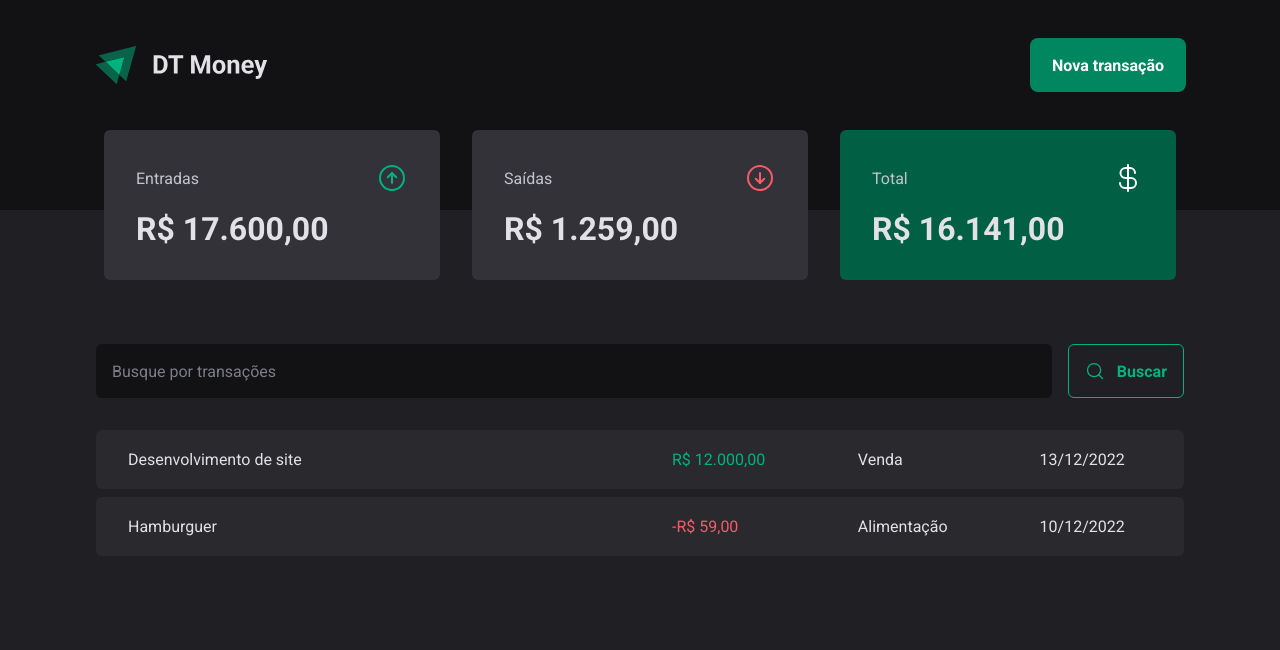
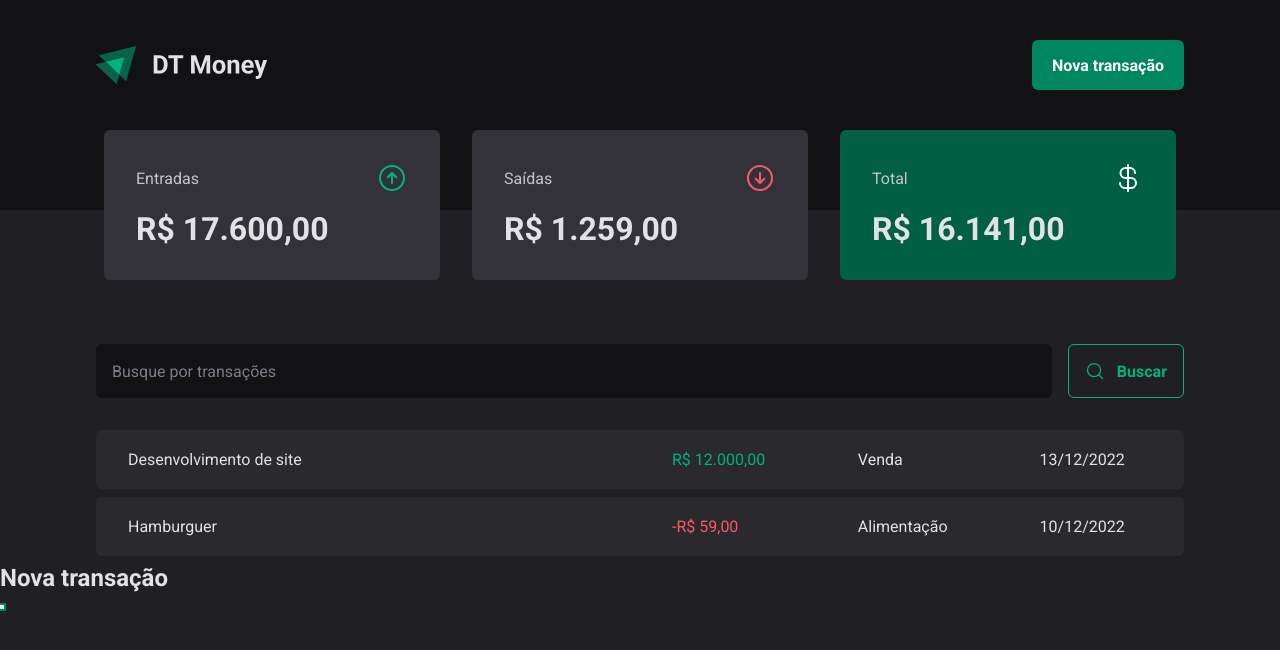
Before and after one commit to franciscovinicios/dtmoney-react, a React (Vite) app: page / in a window 1280 px wide. Both pictures are taken after a click on the button "Nova transação". Shown: the top 650 px of the page. Built offline with nearby package versions, Linux system fonts and the light colour scheme.

Commit message:
visual structure: creating an accessible modal

```diff
--- a/package.json
+++ b/package.json
@@ -10,6 +10,7 @@
     "preview": "vite preview"
   },
   "dependencies": {
+    "@radix-ui/react-dialog": "^1.0.5",
     "phosphor-react": "^1.4.1",
     "react": "^18.2.0",
     "react-dom": "^18.2.0",
--- a/src/components/Header/index.tsx
+++ b/src/components/Header/index.tsx
@@ -1,3 +1,5 @@
+import * as Dialog from "@radix-ui/react-dialog";
+
 import {
   HeaderContainer,
   HeaderContent,
@@ -9,7 +11,19 @@
     <HeaderContainer>
       <HeaderContent>
         <img src={logoImg} alt="" />
-        <NewTransactionsButton>Nova transação</NewTransactionsButton>
+        <Dialog.Root>
+          <Dialog.Trigger asChild>
+            <NewTransactionsButton>Nova transação</NewTransactionsButton>
+          </Dialog.Trigger>
+
+          <Dialog.Portal>
+            <Dialog.Overlay />
+            <Dialog.Content>
+              <Dialog.Title>Nova transação</Dialog.Title>
+              <Dialog.Close />
+            </Dialog.Content>
+          </Dialog.Portal>
+        </Dialog.Root>
       </HeaderContent>
     </HeaderContainer>
   );
```
Also changed, not shown: 1 other file (tests, documents, lock files or other folders).
